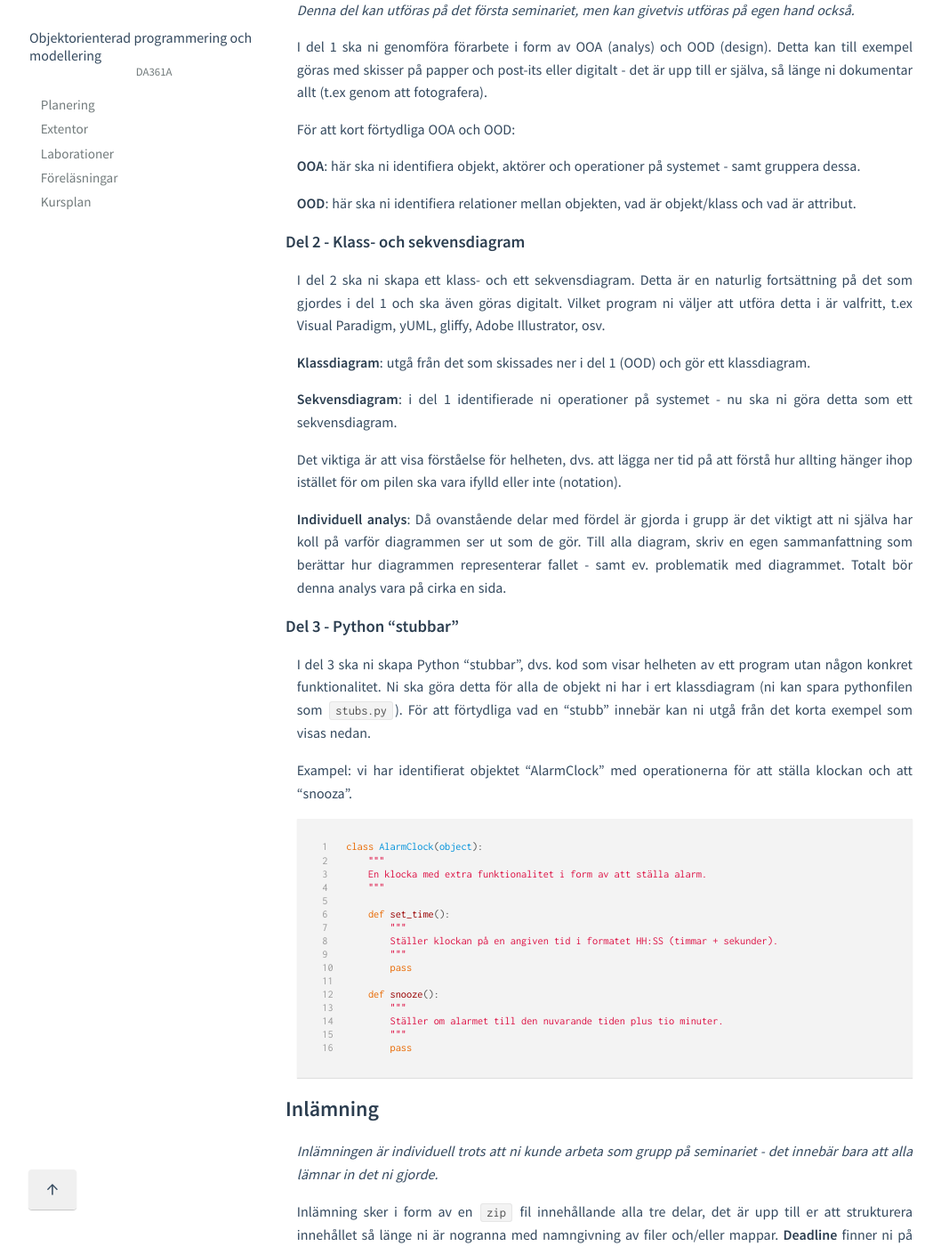
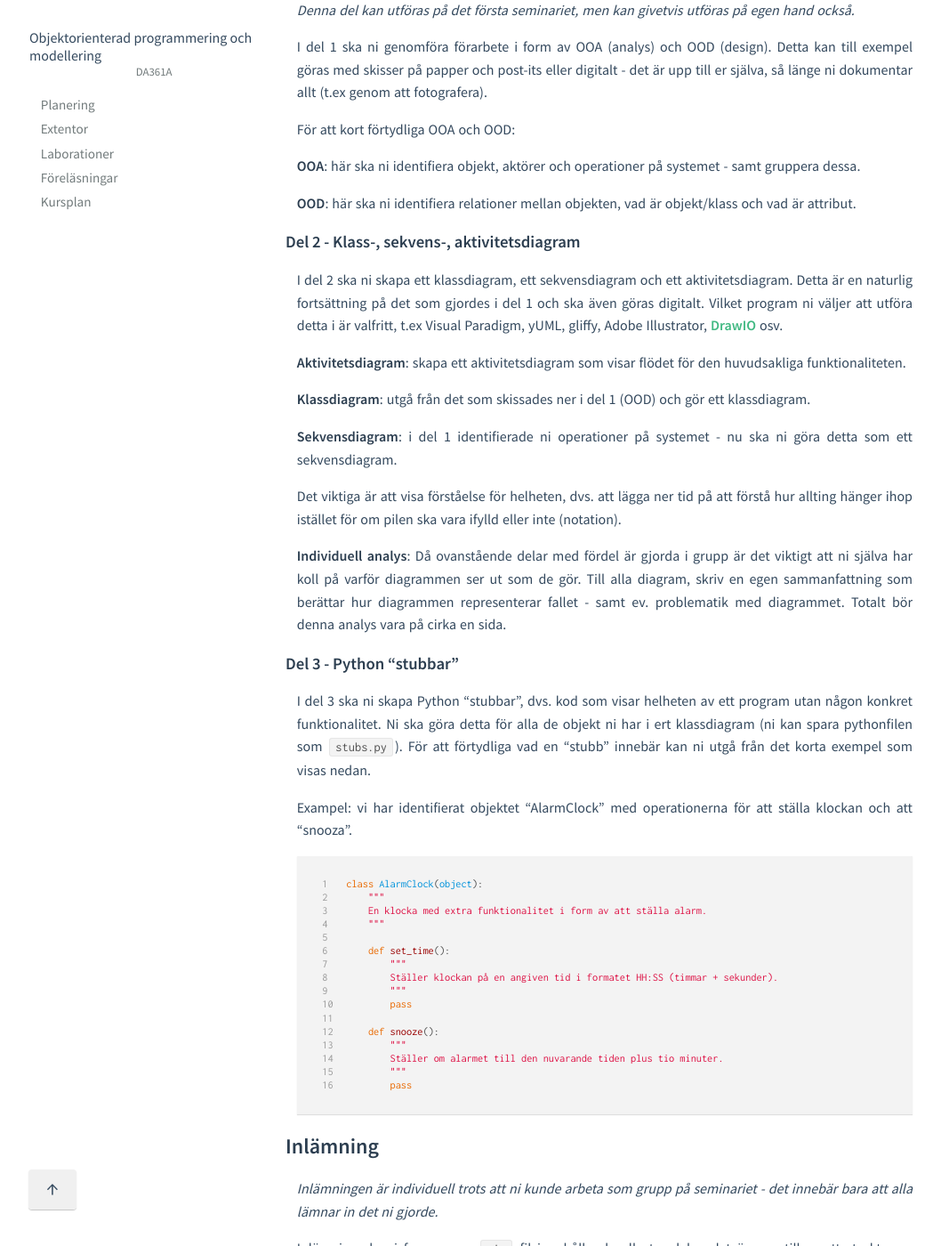
Before and after one commit to stefangeneralao/ia-oop-python, a Jekyll site: the page built from courses/da361a/assignments/U01.md, in a window 1280 px wide and 1400 px high, scrolled down 405 px. Shown: the whole window at 89% size, without its empty margins (15-1073 px from the left). Built offline with Jekyll 4.4.1, drawn with Linux system fonts in a browser that asks for light colours; some of the changed text lies outside the part shown.

Commit message:
Updated UML WS

```diff
--- a/courses/da361a/assignments/U01.md
+++ b/courses/da361a/assignments/U01.md
@@ -24,9 +24,11 @@ För att kort förtydliga OOA och OOD:
 
 **OOD**: här ska ni identifiera relationer mellan objekten, vad är objekt/klass och vad är attribut.
 
-### Del 2 - Klass- och sekvensdiagram
+### Del 2 - Klass-, sekvens-, aktivitetsdiagram
 
-I del 2 ska ni skapa ett klass- och ett sekvensdiagram. Detta är en naturlig fortsättning på det som gjordes i del 1 och ska även göras digitalt. Vilket program ni väljer att utföra detta i är valfritt, t.ex Visual Paradigm, yUML, gliffy, Adobe Illustrator, osv.
+I del 2 ska ni skapa ett klassdiagram, ett sekvensdiagram och ett aktivitetsdiagram. Detta är en naturlig fortsättning på det som gjordes i del 1 och ska även göras digitalt. Vilket program ni väljer att utföra detta i är valfritt, t.ex Visual Paradigm, yUML, gliffy, Adobe Illustrator, [DrawIO](https://www.draw.io/) osv.
+
+**Aktivitetsdiagram**: skapa ett aktivitetsdiagram som visar flödet för den huvudsakliga funktionaliteten.
 
 **Klassdiagram**: utgå från det som skissades ner i del 1 (OOD) och gör ett klassdiagram.
 
@@ -65,4 +67,4 @@ class AlarmClock(object):
 
 _Inlämningen är individuell trots att ni kunde arbeta som grupp på seminariet - det innebär bara att alla lämnar in det ni gjorde._
 
-Inlämning sker i form av en `zip` fil innehållande alla tre delar, det är upp till er att strukturera innehållet så länge ni är nogranna med namngivning av filer och/eller mappar. **Deadline** finner ni på It's Learning.
+Inlämning sker i form av en `zip` fil innehållande alla tre delar, det är upp till er att strukturera innehållet så länge ni är nogranna med namngivning av filer och/eller mappar. **Deadline** finner ni Canvas.
```
Also changed, not shown: _data/da361a.yml (+7 -7 lines), courses/da361a/exercises/L0.md (+3 -3 lines), courses/da361a/lectures/F001.md (+2 -2 lines), 1 other file.
